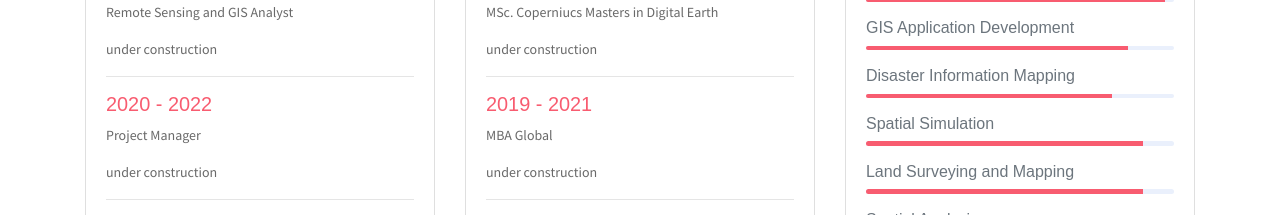
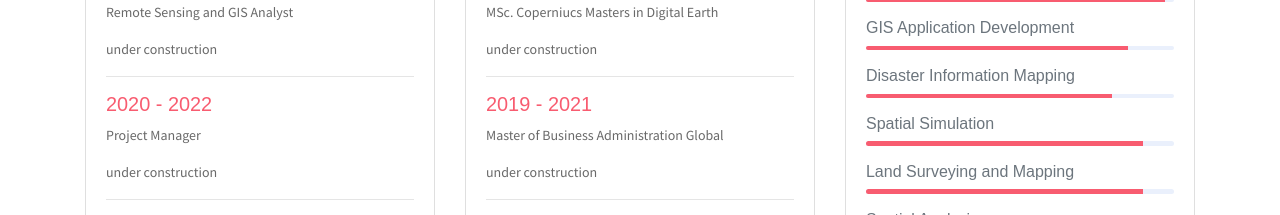
Before and after one commit to ruchira-ekanayaka/portfolio, a website: page index.html in a window 1280 px wide. Shown: the part 1460-1675 px from the top of the page. Drawn offline with Linux system fonts and the light colour scheme; some packages are replaced by stand-ins of ours.

Commit message:
Update index.html
chnages

```diff
--- a/index.html
+++ b/index.html
@@ -172,7 +172,7 @@
                             <P class="subtitle">under construction</P>
                             <hr>
                             <h6 class="title text-danger">2019 - 2021</h6>
-                            <P>MBA Global</P>
+                            <P>Master of Business Administration Global</P>
                             <P class="subtitle">under construction</P>
                             <hr>
                             <h6 class="title text-danger">2014 - 2018</h6>
```
